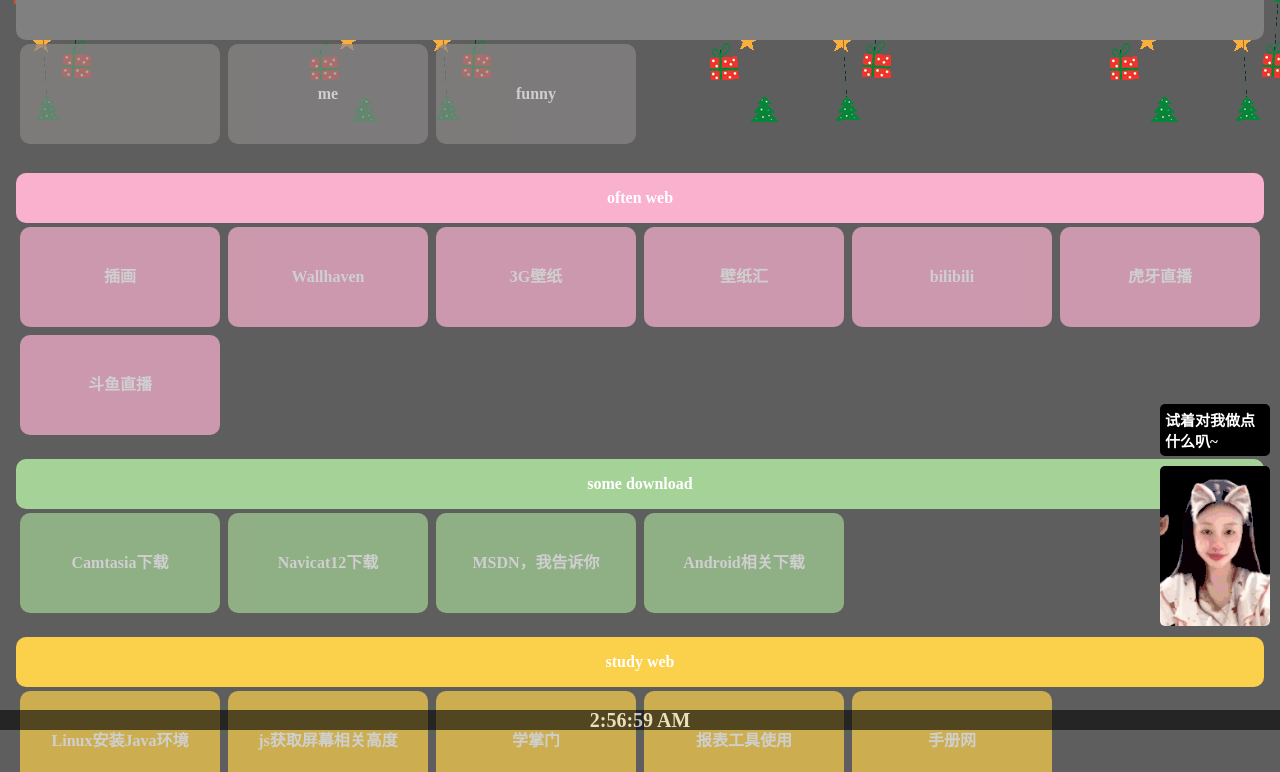
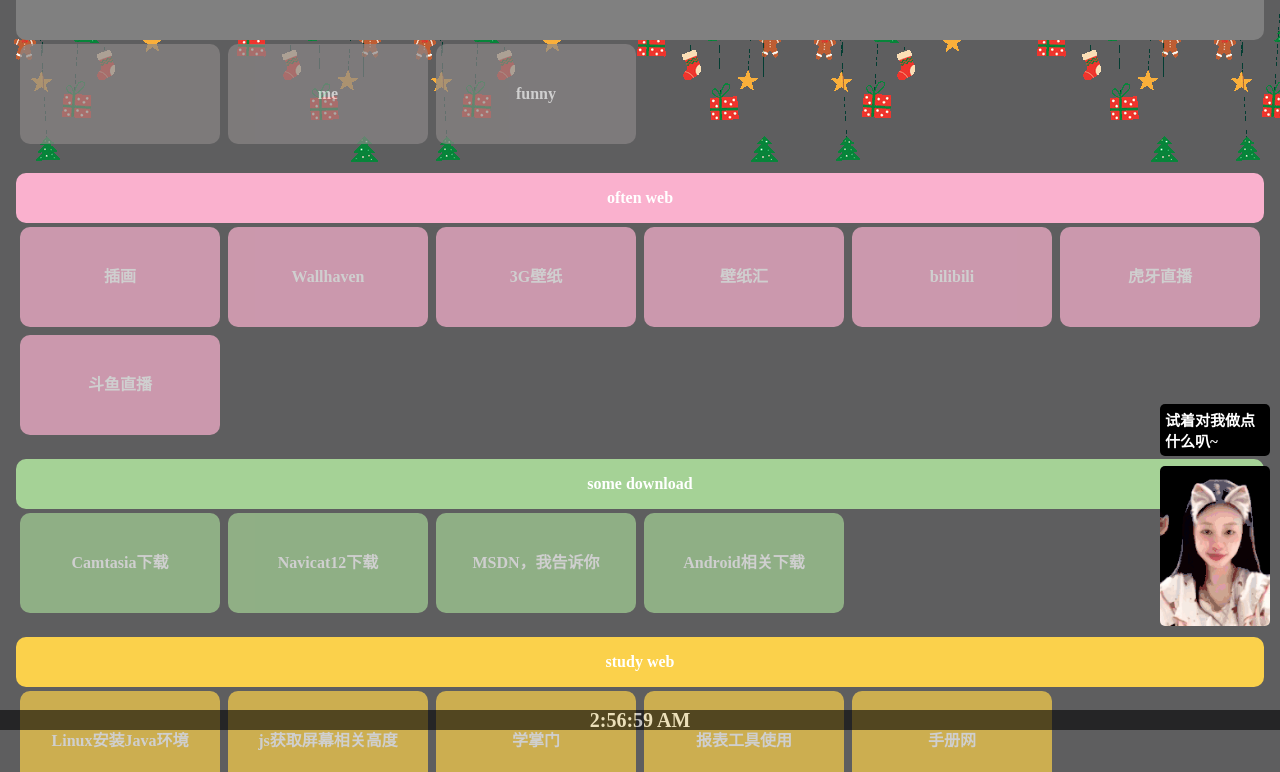
Before and after one commit to MrXie82193-hub/MrXie82193-hub.github.io, a plain HTML site: page MyWeb.html in a window 1280 px wide. Shown: the part 70-842 px from the top of the page. Drawn offline with Linux system fonts and the light colour scheme; no server answers.

Commit message:
Update MyWeb.html

```diff
--- a/MyWeb.html
+++ b/MyWeb.html
@@ -38,7 +38,8 @@
 		background-size: 400px 400px;
 		background-repeat: repeat-x;
 	  	width: 100%;
-	  	padding-top: 50px;
+	  	margin-top: 40px;
+	  	padding-top: 10px;
 	}
 
 	.footer {
@@ -86,8 +87,7 @@
 		color: white;
 		text-overflow: inherit;
 		white-space: none;
-		opacity: 1;
-		transition: transform 1s, background-color 1s, background-image 1s, width 1s, height 1s, margin 0.1s, color 1s, opacity 1s;
+		transition: transform 1s, background-color 1s, width 1s, height 1s, margin 0.1s, color 1s, opacity 1s;
 	}
 
 	.plugin:hover {
@@ -96,6 +96,7 @@
 		background-size: cover;
 		background-repeat: no-repeat;
 		background-color: #5e5e5f;
+		opacity: 1;
 		width: 450px;
 		height: 250px;
 		color: #404146;
@@ -247,7 +248,7 @@
 
 	.weather {
 		width: 180px;
-		height: 100%;
+		height: 200px;
 		box-sizing: border-box;
 		margin: 0px 10px;
 		font-size: 15px;
@@ -269,7 +270,7 @@
 
 	.calendar {
 		width: 180px;
-		height: 100%;
+		height: 200px;
 		box-sizing: border-box;
 		margin: 0px 10px;
 		font-size: 13px;
```
